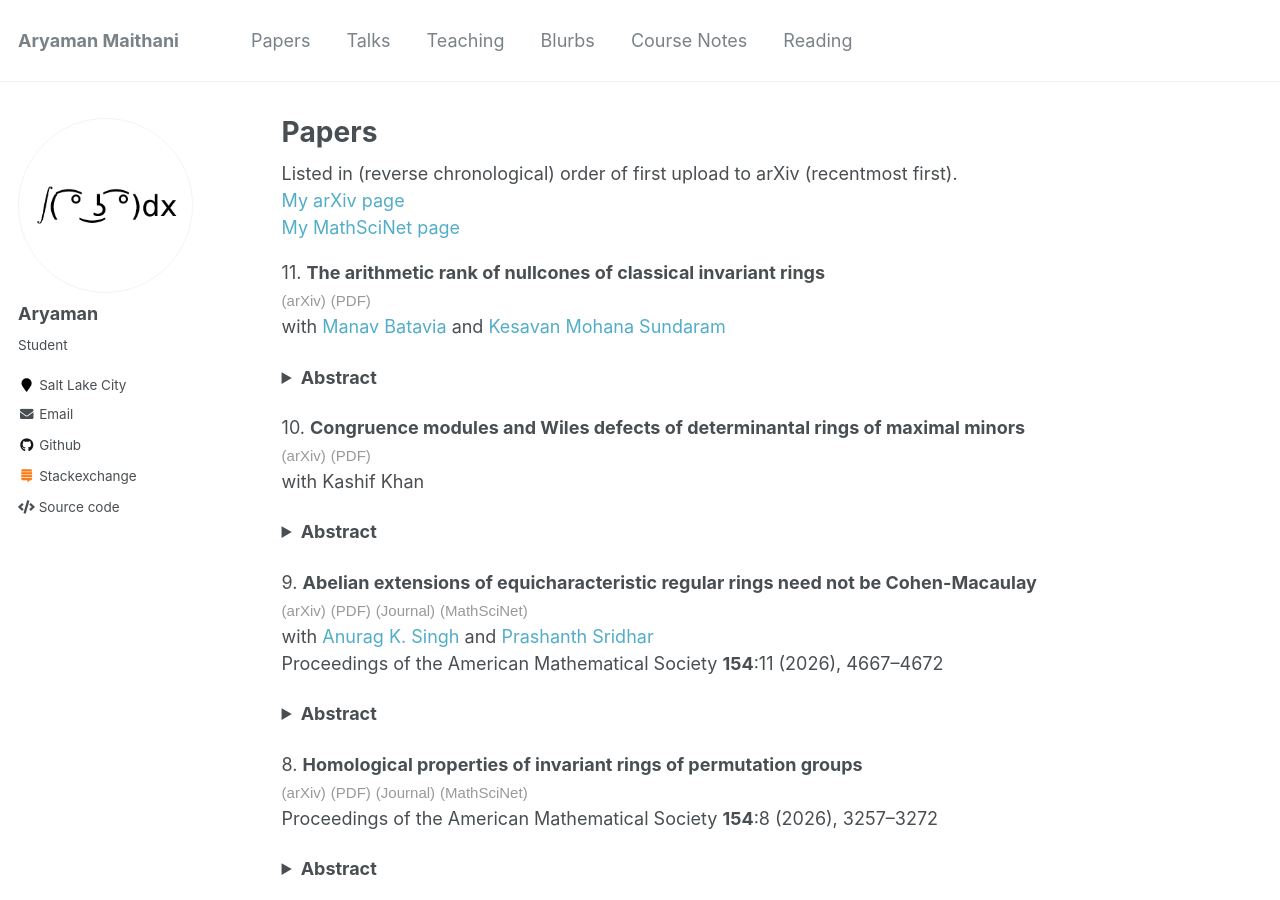
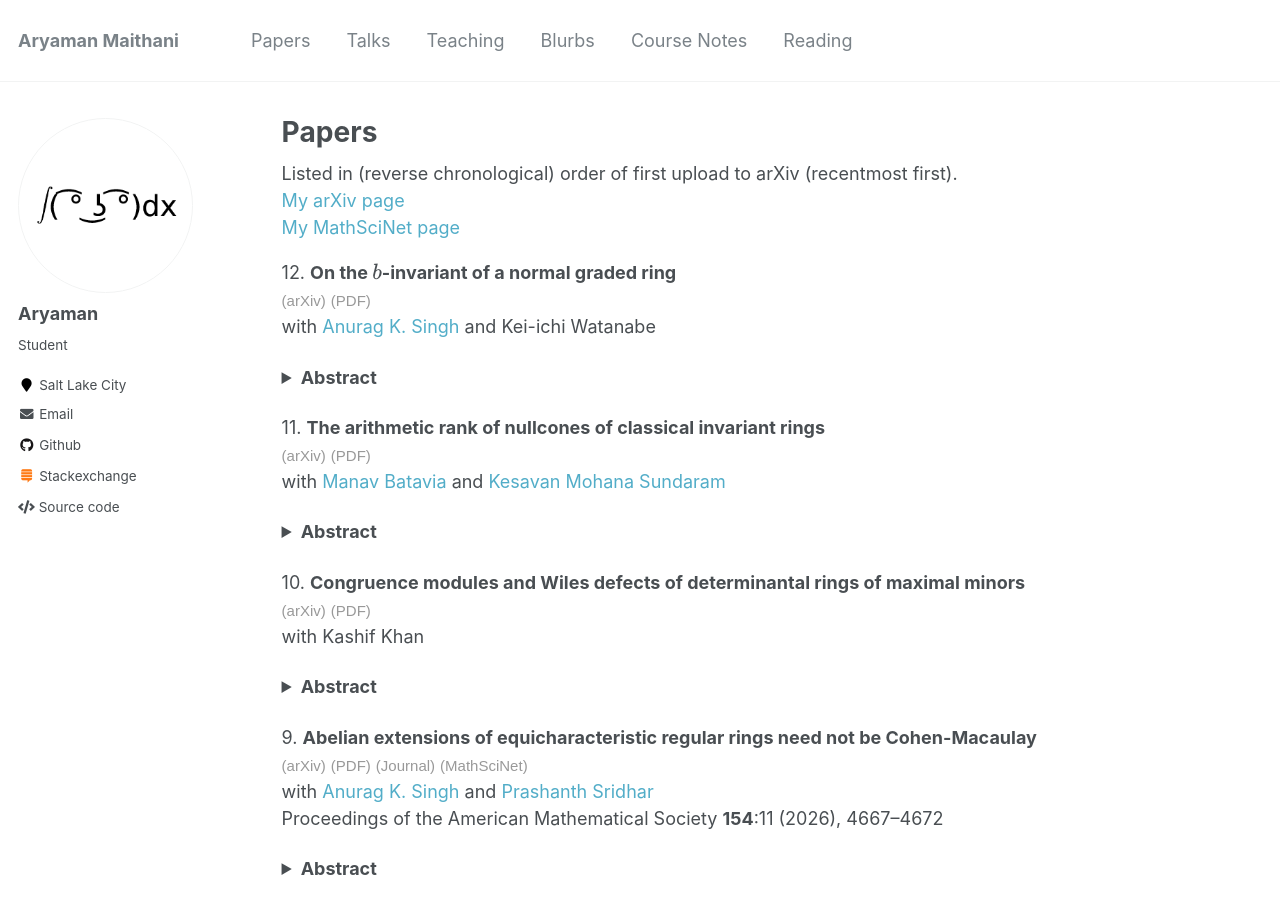
Before and after one commit to aryamanmaithani/math, a Jekyll site: the page built from _pages/papers.html, in a window 1280 px wide and 900 px high. Built offline with Jekyll 4.4.1, drawn with Linux system fonts in a browser that asks for light colours; formulas are drawn with MathJax 3.

Commit message:
Added b-inv

```diff
--- a/_pages/papers.html
+++ b/_pages/papers.html
@@ -9,6 +9,16 @@ Listed in (reverse chronological) order of first upload to arXiv (recentmost fir
 <a href="https://arxiv.org/a/maithani_a_1.html" target="_blank">My arXiv page</a><br>
 <a href="https://mathscinet.ams.org/mathscinet/author?authorId=1660481" target="_blank">My MathSciNet page</a><br>
 <!-- generated by /math/codes/papers_page_generator/generator.py -->
+
+<p>
+12. <b>On the \(b\)-invariant of a normal graded ring</b> <br>
+ <a href="https://arxiv.org/abs/2609.32003" target="_blank"><span style="font-family: sans-serif, 'Open Sans';color: #999;font-size: 15px;">(arXiv)</span></a> <a href="maithani_singh_watanabe_b.pdf" target="_blank"><span style="font-family: sans-serif, 'Open Sans';color: #999;font-size: 15px;">(PDF)</span></a> <br>
+with <a href="http://math.utah.edu/~singh/" target="_blank">Anurag K. Singh</a> and Kei-ichi Watanabe <br>
+<details> <summary><b>Abstract</b></summary>
+The $b$-invariant of a normal graded ring was defined recently by Okuma, Watanabe, and Yoshida. We study this for invariant rings of finite groups, proving that it is nonpositive in the case of abelian groups, but not necessarily otherwise; more generally, we give a description of the anticanonical module for invariant rings of finite groups. Turning to infinite groups, we record the anticanonical module and the $b$-invariant for families of determinantal rings.
+  We also construct standard-graded Cohen-Macaulay rings of characteristic zero, with isolated singularities and negative $b$-invariant, that are not of strongly $F$-regular type, thereby disproving a conjecture of Okuma-Watanabe-Yoshida.
+</details>
+</p>
 
 <p>
 11. <b>The arithmetic rank of nullcones of classical invariant rings</b> <br>
--- a/codes/papers_page_generator/authors.txt
+++ b/codes/papers_page_generator/authors.txt
@@ -41,3 +41,6 @@ KMS
 name: Kesavan Mohana Sundaram
 webpage: https://kesavan-ms.github.io/
 =========
+KW
+name: Kei-ichi Watanabe
+=========
```
Also changed, not shown: codes/papers_page_generator/papers.txt (+7 -0 lines), 1 other file.
